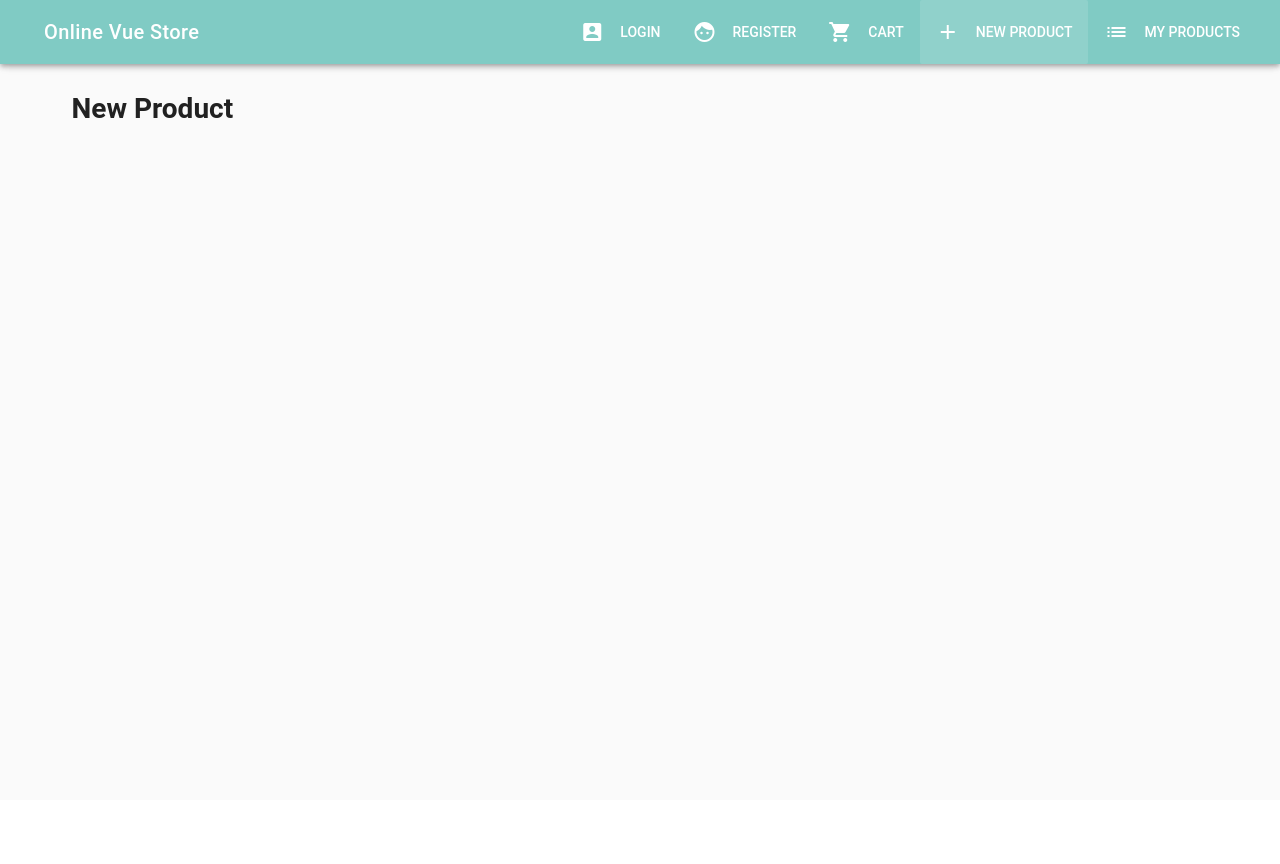
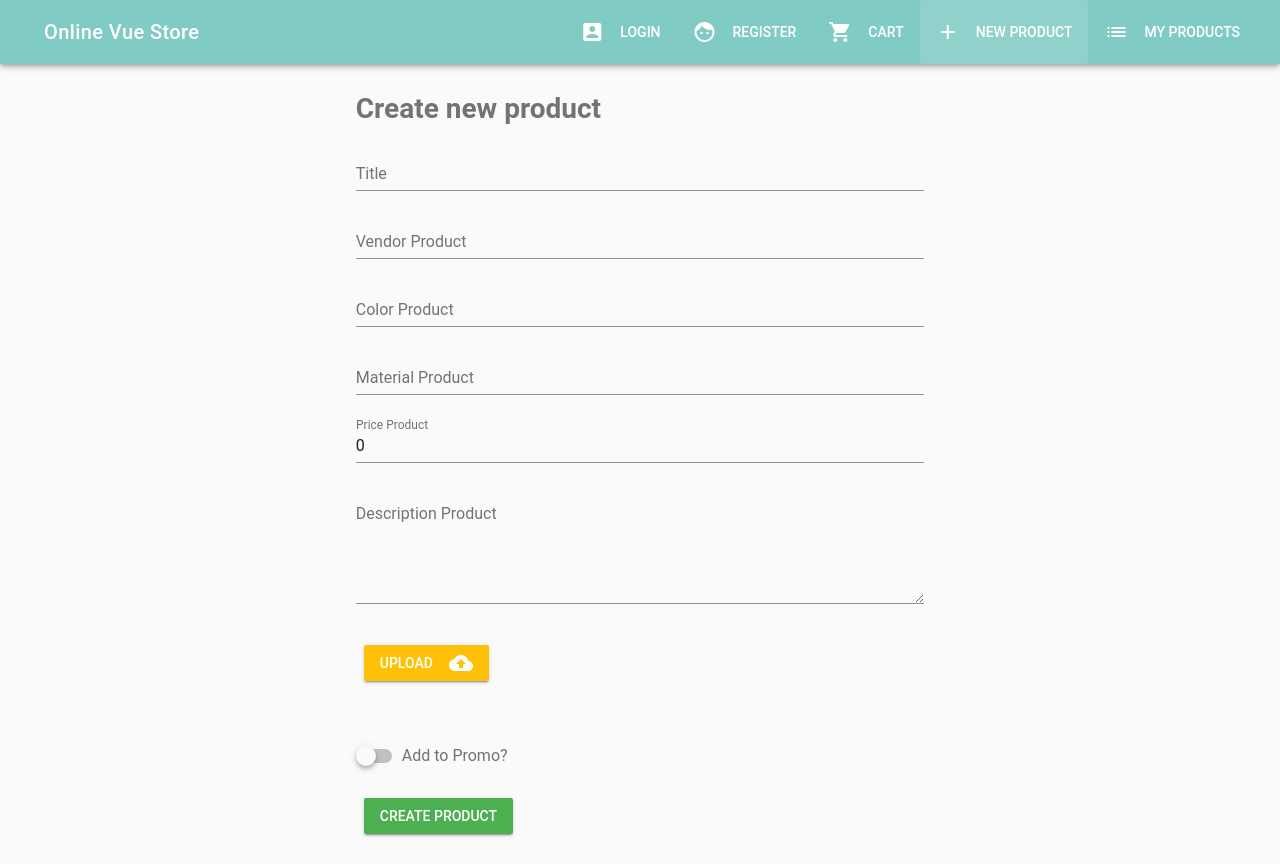
Before and after one commit to KSGitUser/Project-on-vue, a Vue app: page /new in a window 1280 px wide. Before the commit the page ends 800 px from the top, so only its background shows below. Built offline with nearby package versions, Linux system fonts and the light colour scheme; a small style sheet from the web is missing.

Commit message:
new product page

```diff
--- a/src/components/Products/NewProduct.vue
+++ b/src/components/Products/NewProduct.vue
@@ -1,8 +1,51 @@
 <template>
   <v-container>
     <v-layout row>
-      <v-flex xs12>
-        <h1>New Product</h1>
+      <v-flex xs12 sm6 offset-sm3>
+        <h1 class="text--secondary mb-3">Create new product</h1>
+        <v-form ref="form" v-model="valid" lazy-validation class="mb-3">
+          <v-text-field name="title" label="Title" type="text" :rules="[v => !!v || 'Title is required' ]"
+            v-model="title" required>
+          </v-text-field>
+          <v-text-field name="vendor" label="Vendor Product" type="text" v-model="vendor">
+          </v-text-field>
+          <v-text-field name="color" label="Color Product" type="text" v-model="color">
+          </v-text-field>
+          <v-text-field name="material" label="Material Product" type="text" v-model="material">
+          </v-text-field>
+          <v-text-field name="price" label="Price Product" type="text" :rules="[v => !!v || 'Price is required' ]"
+            required v-model="price">
+          </v-text-field>
+          <v-text-field name="description" label="Description Product" type="text" multi-line v-model="description">
+          </v-text-field>
+          </v-text-field>
+        </v-form>
+        <v-layout mb-3>
+          <v-flex xs12>
+            <v-btn class="warning">
+              Upload
+              <v-icon right dark>
+                cloud_upload
+              </v-icon>
+            </v-btn>
+          </v-flex>
+        </v-layout>
+        <v-layout>
+          <v-flex xs12>
+            <img src="" height="200px">
+          </v-flex>
+        </v-layout>
+        <v-layout>
+          <v-flex xs12>
+            <v-switch label="Add to Promo?" v-model="promo"></v-switch>
+          </v-flex>
+        </v-layout>
+        <v-layout>
+          <v-flex xs12>
+            <v-spacer></v-spacer>
+            <v-btn :disabled="!valid" class="success" @click="createProduct">Create Product</v-btn>
+          </v-flex>
+        </v-layout>
       </v-flex>
     </v-layout>
   </v-container>
@@ -11,7 +54,33 @@
 <script>
   export default {
     data() {
-      return {}
+      return {
+        title: '',
+        vendor: '',
+        color: '',
+        material: '',
+        price: 0,
+        description: '',
+        promo: false,
+        valid: false
+      }
+    },
+    methods: {
+      createProduct() {
+        if (this.$refs.form.validate()) {
+          const product = {
+            title: this.title,
+            vendor: this.vendor,
+            color: this.color,
+            material: this.material,
+            price: this.price,
+            description: this.description,
+            promo: this.promo
+          }
+
+          console.log(product);
+        }
+      }
     }
   }
 </script>
```
